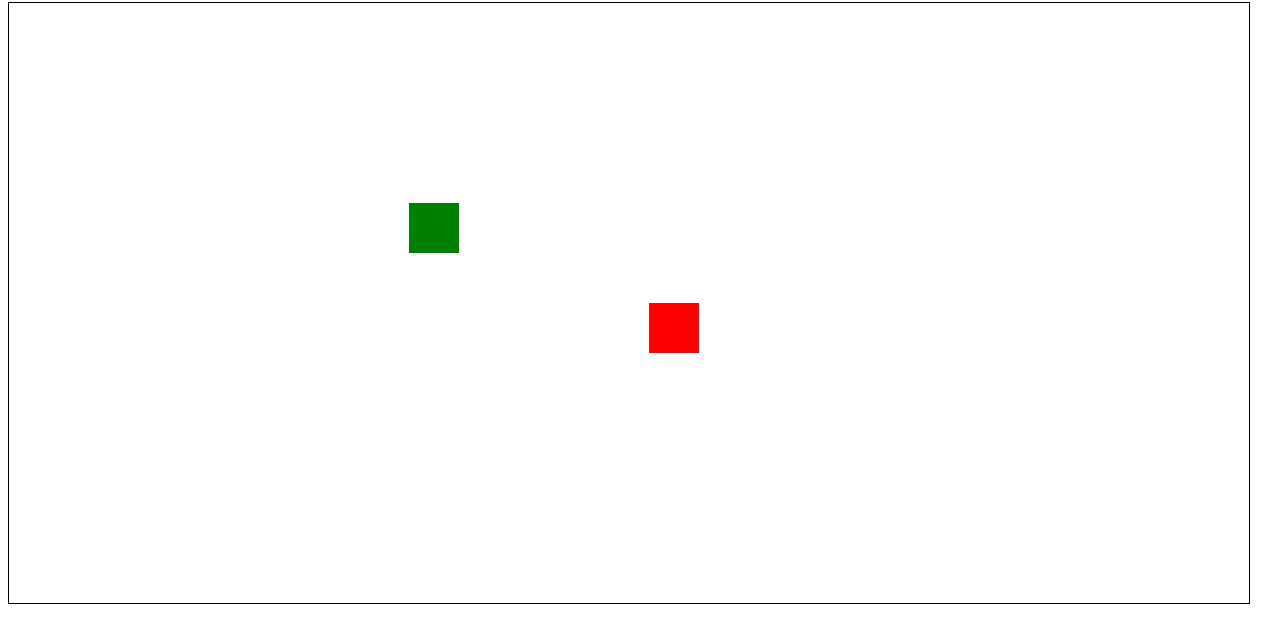
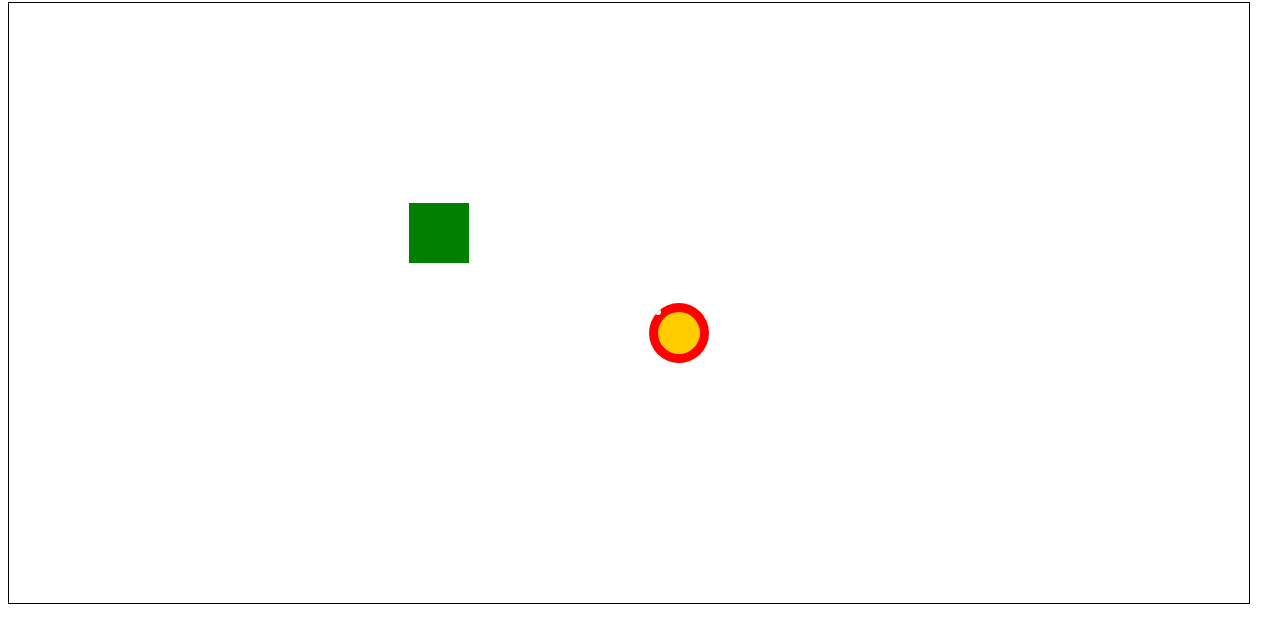
Before and after one commit to drfengyu/smallgamefirst, a plain HTML site: page index.html in a window 1280 px wide. Shown: the part 87-730 px from the top of the page. Drawn offline with Linux system fonts and the light colour scheme.

Commit message:
Update index.html

```diff
--- a/index.html
+++ b/index.html
@@ -12,18 +12,43 @@
       }
 
       .snake {
-        width: 50px;
-        height: 50px;
+        width: 60px;
+        height: 60px;
         background-color: green;
         position: absolute;
       }
 
       .food {
-        width: 50px;
-        height: 50px;
-        background-color: red;
-        position: absolute;
-      }
+  width: 60px;
+  height: 60px;
+  background-color: red;
+  border-radius: 50%;
+  position: absolute;
+  overflow: hidden;
+}
+
+.food:before {
+  content: "";
+  position: absolute;
+  top: 50%;
+  left: 50%;
+  transform: translate(-50%, -50%);
+  width: 70%;
+  height: 70%;
+  background-color: #ffcc00;
+  border-radius: 50%;
+}
+
+.food:after {
+  content: "";
+  position: absolute;
+  top: 10%;
+  left: 10%;
+  width: 10%;
+  height: 10%;
+  background-color: #fff;
+  border-radius: 50%;
+}
     </style>
   </head>
   <body>
```
